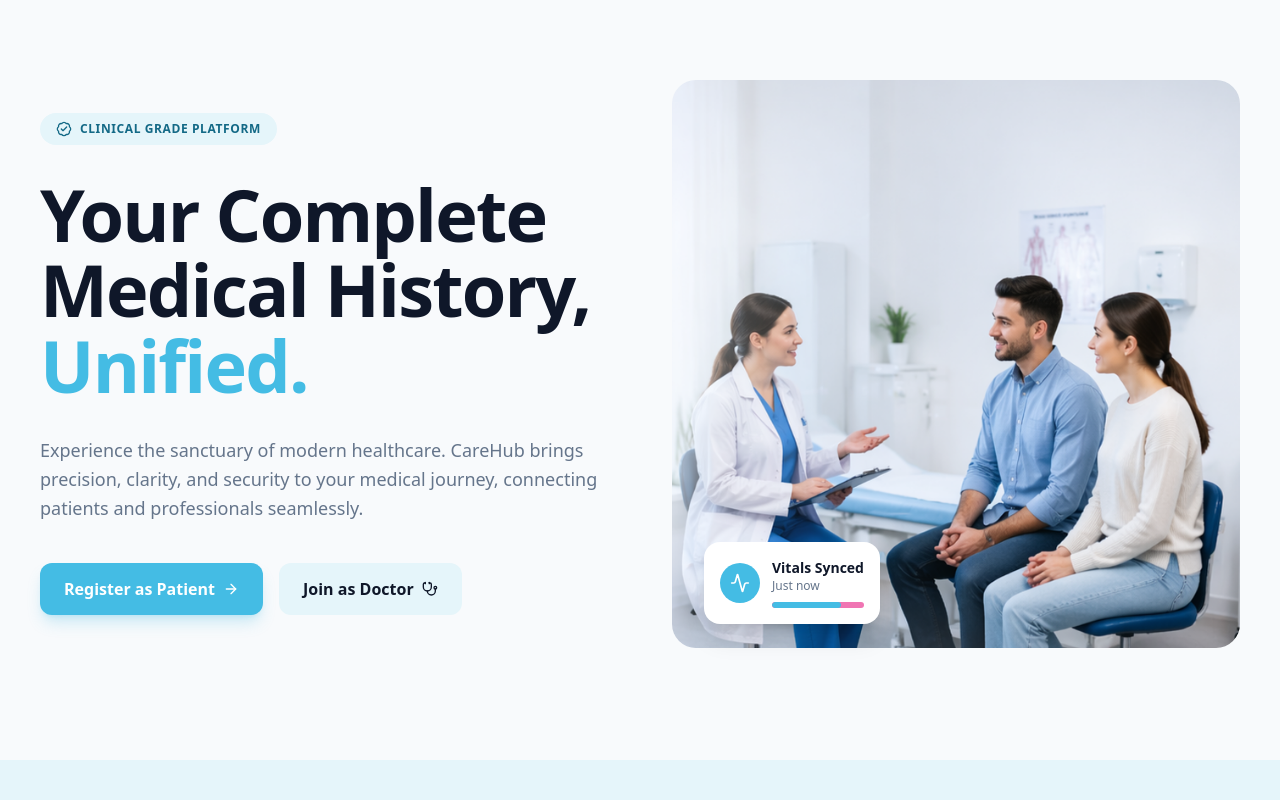
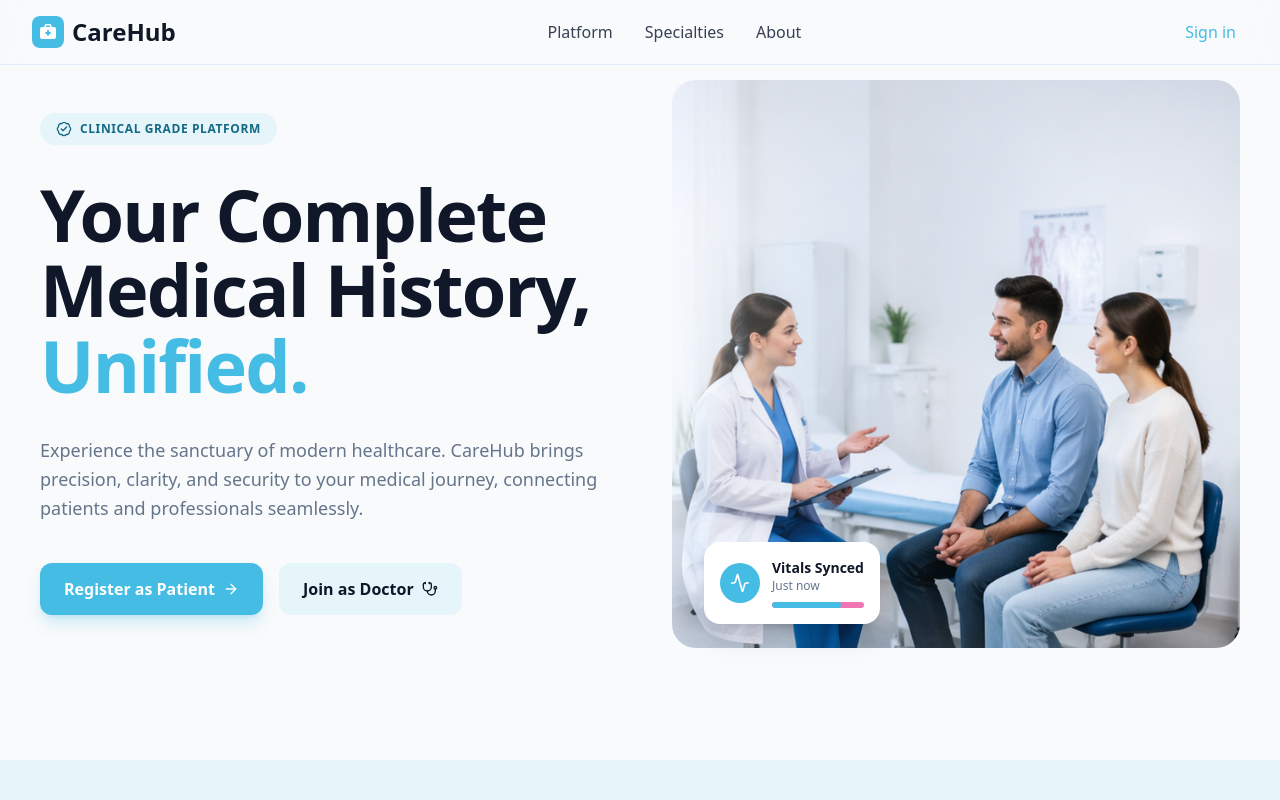
Before and after one commit to honda4coding/carehub, a Next.js app: page / in a window 1280 px wide. Shown: the top 800 px of the page. Built offline with nearby package versions, Linux system fonts and the light colour scheme.

Commit message:
feature/ create navbar

```diff
--- a/package.json
+++ b/package.json
@@ -9,6 +9,10 @@
     "lint": "eslint"
   },
   "dependencies": {
+    "@fortawesome/fontawesome-svg-core": "^7.2.0",
+    "@fortawesome/free-brands-svg-icons": "^7.2.0",
+    "@fortawesome/free-solid-svg-icons": "^7.2.0",
+    "@fortawesome/react-fontawesome": "^3.3.1",
     "formik": "^2.4.9",
     "lucide-react": "^1.8.0",
     "next": "16.2.3",
--- a/src/app/layout.tsx
+++ b/src/app/layout.tsx
@@ -1,6 +1,10 @@
 import type { Metadata } from "next";
 import { Geist, Geist_Mono } from "next/font/google";
 import "./globals.css";
+import Navbar from "@/components/Navbar";
+import { config } from '@fortawesome/fontawesome-svg-core'
+import '@fortawesome/fontawesome-svg-core/styles.css'
+config.autoAddCss = false
 
 const geistSans = Geist({
   variable: "--font-geist-sans",
@@ -27,7 +31,10 @@
       lang="en"
       className={`${geistSans.variable} ${geistMono.variable} h-full antialiased`}
     >
-      <body className="min-h-full flex flex-col">{children}</body>
+      <body className="min-h-full flex flex-col">
+        <Navbar />
+        {children}
+      </body>
     </html>
   );
 }
--- /dev/null
+++ b/src/components/Navbar.tsx
@@ -0,0 +1,103 @@
+"use client";
+
+import Link from "next/link";
+import { useState } from "react";
+import { FontAwesomeIcon } from "@fortawesome/react-fontawesome";
+import { faBriefcaseMedical } from "@fortawesome/free-solid-svg-icons";
+
+export default function Navbar() {
+  const [isOpen, setIsOpen] = useState(false);
+
+  return (
+    <nav className="bg-[hsl(var(--color-bg))]/70 backdrop-blur-[20px] shadow-[0px_1px_0px_0px_rgba(229,238,255,1)]  border-gray-100 fixed w-full top-0 z-50">
+      <div className="max-w-7xl mx-auto px-4 sm:px-6 lg:px-8">
+        <div className="flex justify-between items-center h-16">
+          <Link href="/" className="flex items-center gap-2 shrink-0">
+            <div className="w-8 h-8 bg-[hsl(var(--color-primary))] rounded-lg flex items-center justify-center">
+              <FontAwesomeIcon icon={faBriefcaseMedical} size="1x" style={{ color: "#fff" }}/>
+            </div>
+            <span className="text-2xl font-bold text-gray-900">CareHub</span>
+          </Link>
+
+          {/* Desktop Navigation */}
+          <div className="hidden md:flex items-center gap-8">
+            <Link
+              href="#"
+              className="text-gray-700 hover:text-[hsl(var(--color-primary))] font-medium  transition-colors"
+            >
+              Platform
+            </Link>
+            <Link
+              href="#"
+              className="text-gray-700 hover:text-[hsl(var(--color-primary))] font-medium transition-colors"
+            >
+              Specialties
+            </Link>
+            <Link
+              href="#"
+              className="text-gray-700 hover:text-[hsl(var(--color-primary))] font-medium transition-colors"
+            >
+              About
+            </Link>
+          </div>
+
+          {/* Sign In Button */}
+          <div className="flex items-center gap-4">
+            <Link
+              href="/login"
+              className="text-[hsl(var(--color-primary))] font-medium transition hover:text-white hover:bg-[hsl(var(--color-primary))]/80 px-3 py-1 rounded-full hover:shadow-sm "
+            >
+              Sign in
+            </Link>
+
+            {/* Mobile Menu Button */}
+            <button
+              onClick={() => setIsOpen(!isOpen)}
+              className="md:hidden inline-flex items-center justify-center p-2 rounded-md text-gray-700 hover:text-gray-900 hover:bg-gray-100 transition-colors"
+            >
+              <svg
+                className="h-6 w-6"
+                stroke="currentColor"
+                fill="none"
+                viewBox="0 0 24 24"
+              >
+                <path
+                  strokeLinecap="round"
+                  strokeLinejoin="round"
+                  strokeWidth={2}
+                  d="M4 6h16M4 12h16M4 18h16"
+                />
+              </svg>
+            </button>
+          </div>
+        </div>
+      </div>
+
+      {/* Mobile Menu */}
+      {isOpen && (
+        <div className="md:hidden bg-gray border-t border-gray-100">
+          <div className="px-4 pt-2 pb-3 space-y-1">
+            <Link
+              href="#"
+              className="block px-3 py-2 rounded-md text-gray-700 hover:text-[hsl(var(--color-primary))] hover:bg-gray-50 transition-colors"
+            >
+              Platform
+            </Link>
+            <Link
+              href="#"
+              className="block px-3 py-2 rounded-md text-gray-700 hover:text-[hsl(var(--color-primary))] hover:bg-gray-50 transition-colors"
+            >
+              Specialties
+            </Link>
+            <Link
+              href="#"
+              className="block px-3 py-2 rounded-md text-gray-700 hover:text-[hsl(var(--color-primary))]  hover:bg-gray-50 transition-colors"
+            >
+              About
+            </Link>
+          </div>
+        </div>
+      )}
+    </nav>
+  );
+}
```
Also changed, not shown: 1 other file (tests, documents, lock files or other folders).
